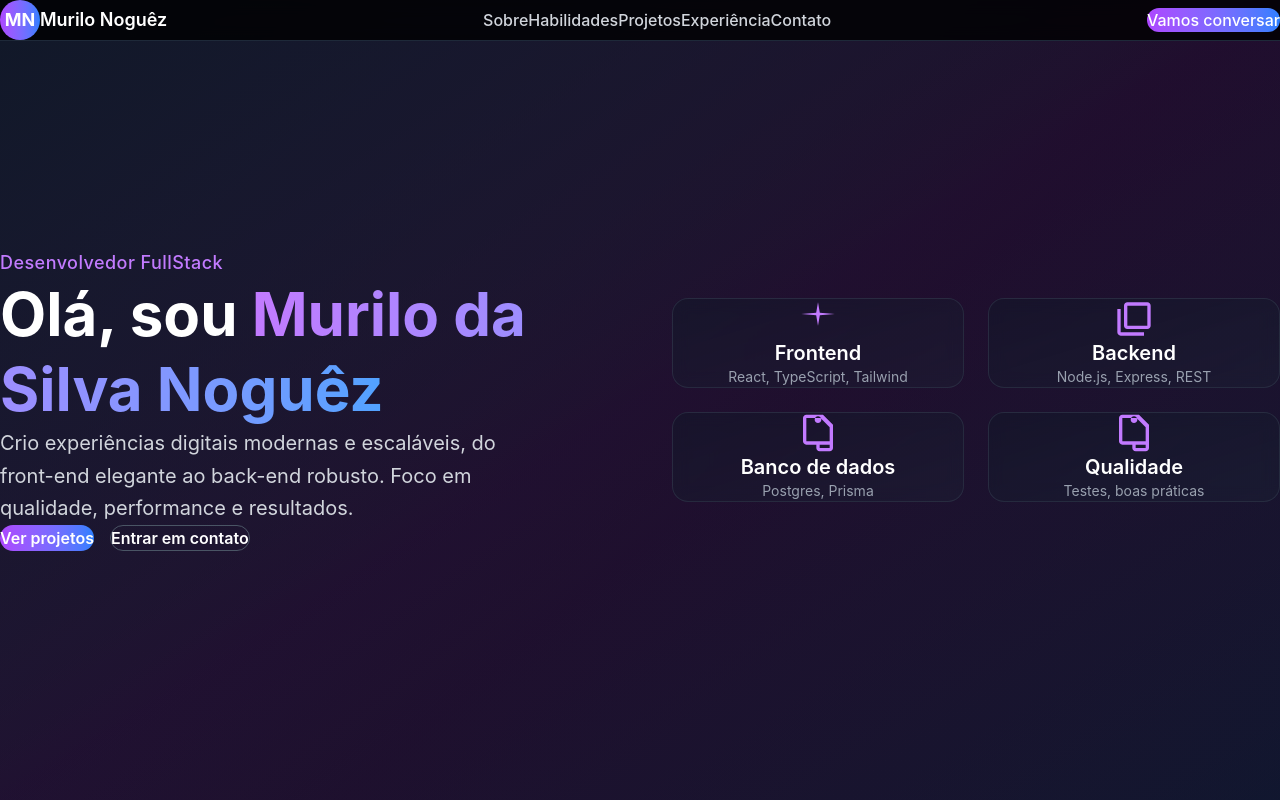
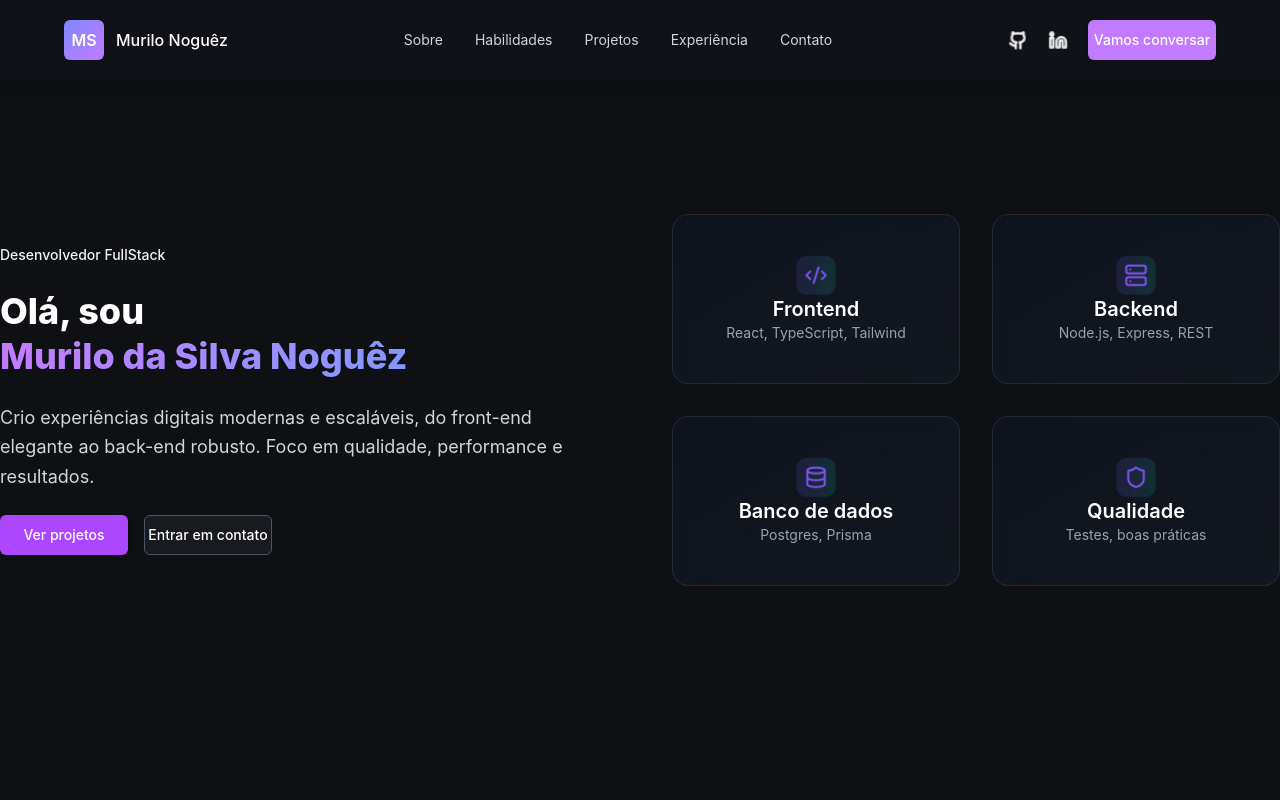
Before and after one commit to MuriloNoguez/Portifolio, a React (Vite) app: page / in a window 1280 px wide. Shown: the top 800 px of the page. Built offline with nearby package versions, Linux system fonts and the light colour scheme.

Commit message:
style: ajustes visuais no Hero (botoes, espacamentos, cards e chip)

```diff
--- a/src/App.tsx
+++ b/src/App.tsx
@@ -4,13 +4,13 @@ import About from './components/About';
 
 function App() {
   return (
-    <div className="min-h-screen bg-gradient-to-br from-gray-900 via-purple-900/10 to-blue-900/10">
+    <>
       <Header />
       <main className="w-full">
         <Hero />
         <About />
       </main>
-    </div>
+    </>
   );
 }
 
--- a/src/components/Header.tsx
+++ b/src/components/Header.tsx
@@ -1,60 +1,35 @@
-import React from 'react';
+const Header = () => {
+    return (
+        <header className="h-20 fixed w-full bg-[#111218] flex items-center justify-center px-2 md:px-4 z-50 shadow-lg">
+            <div className="flex items-center justify-between w-full max-w-6xl">
+                {/* Avatar e Nome */}
+                <div className="flex items-center gap-2 md:gap-3">
+                    <div className="w-10 h-10 rounded-md bg-gradient-to-br from-indigo-400 to-purple-400 text-white flex items-center justify-center font-semibold text-base">MS</div>
+                    <span className="text-white font-medium text-base">Murilo Noguêz</span>
+                </div>
 
-interface HeaderProps {}
+                {/* Navegação */}
+                <nav className="flex gap-5 md:gap-8">
+                    <a href="#sobre" className="text-gray-300 hover:text-purple-400 text-sm font-normal transition-colors">Sobre</a>
+                    <a href="#habilidades" className="text-gray-300 hover:text-purple-400 text-sm font-normal transition-colors">Habilidades</a>
+                    <a href="#projetos" className="text-gray-300 hover:text-purple-400 text-sm font-normal transition-colors">Projetos</a>
+                    <a href="#experiencia" className="text-gray-300 hover:text-purple-400 text-sm font-normal transition-colors">Experiência</a>
+                    <a href="#contato" className="text-gray-300 hover:text-purple-400 text-sm font-normal transition-colors">Contato</a>
+                </nav>
 
-const Header: React.FC<HeaderProps> = () => {
-  const menuItems = [
-    { label: 'Sobre', href: '#sobre' },
-    { label: 'Habilidades', href: '#habilidades' },
-    { label: 'Projetos', href: '#projetos' },
-    { label: 'Experiência', href: '#experiencia' },
-    { label: 'Contato', href: '#contato' }
-  ];
-
-  return (
-    <header className="fixed top-0 left-0 right-0 z-50 bg-black/80 backdrop-blur-sm border-b border-gray-800">
-      <nav className="max-w-7xl mx-auto px-6 sm:px-8 lg:px-12 py-4">
-        <div className="flex items-center justify-between">
-          {/* Logo */}
-          <div className="flex items-center space-x-3">
-            <div className="w-10 h-10 bg-gradient-to-r from-purple-500 to-blue-500 rounded-full flex items-center justify-center">
-              <span className="text-white font-bold text-lg">MN</span>
+                {/* Contatos */}
+                <div className="flex items-center gap-3 md:gap-5">
+                    <a href="https://github.com/" target="_blank" rel="noopener noreferrer" className="flex items-center cursor-pointer text-gray-300 hover:text-purple-400 transition-colors" title="Github">
+                        <img src="/Github.png" alt="Github" className="h-[20px]" />
+                    </a>
+                    <a href="https://linkedin.com/" target="_blank" rel="noopener noreferrer" className="flex items-center cursor-pointer text-gray-300 hover:text-purple-400 transition-colors" title="Linkedin">
+                        <img src="/Linkdin.png" alt="Linkedin" className="h-[20px]" />
+                    </a>
+                    <button className="bg-purple-400 hover:bg-indigo-400 text-white rounded-md h-10 w-32 text-sm font-medium transition-colors shadow-md">Vamos conversar</button>
+                </div>
             </div>
-            <span className="text-white font-semibold text-lg">
-              Murilo Noguêz
-            </span>
-          </div>
-
-          {/* Desktop Menu */}
-          <div className="hidden md:flex items-center space-x-8">
-            {menuItems.map((item) => (
-              <a
-                key={item.label}
-                href={item.href}
-                className="text-gray-300 hover:text-white transition-colors duration-200 font-medium"
-              >
-                {item.label}
-              </a>
-            ))}
-          </div>
-
-          {/* CTA Button */}
-          <div className="hidden md:block">
-            <button className="bg-gradient-to-r from-purple-500 to-blue-500 text-white px-6 py-2 rounded-full font-medium hover:from-purple-600 hover:to-blue-600 transition-all duration-200 transform hover:scale-105">
-              Vamos conversar
-            </button>
-          </div>
-
-          {/* Mobile Menu Button */}
-          <button className="md:hidden text-white">
-            <svg className="w-6 h-6" fill="none" stroke="currentColor" viewBox="0 0 24 24">
-              <path strokeLinecap="round" strokeLinejoin="round" strokeWidth={2} d="M4 6h16M4 12h16M4 18h16" />
-            </svg>
-          </button>
-        </div>
-      </nav>
-    </header>
-  );
+        </header>
+    );
 };
 
 export default Header;
--- a/src/components/Hero.tsx
+++ b/src/components/Hero.tsx
@@ -7,9 +7,9 @@ interface SpecialtyCardProps {
 }
 
 const SpecialtyCard: React.FC<SpecialtyCardProps> = ({ icon, title, technologies }) => (
-  <div className="bg-gradient-to-br from-gray-900/50 to-gray-800/30 backdrop-blur-sm border border-gray-700/50 rounded-2xl p-4 sm:p-6 hover:border-purple-500/50 transition-all duration-300 transform hover:scale-105 h-full">
+  <div className="bg-gradient-to-br from-gray-900/50 to-gray-800/30 backdrop-blur-sm border border-gray-700/50 rounded-2xl p-4 sm:p-6 hover:border-purple-500/50 transition-all duration-300 transform hover:scale-105 h-[120px] sm:h-[150px] lg:h-[170px]">
     <div className="flex flex-col items-center text-center space-y-3 sm:space-y-4 h-full justify-center">
-      <div className="text-3xl sm:text-4xl text-purple-400">
+      <div className="flex items-center justify-center">
         {icon}
       </div>
       <h3 className="text-lg sm:text-xl font-semibold text-white">{title}</h3>
@@ -18,81 +18,61 @@ const SpecialtyCard: React.FC<SpecialtyCardProps> = ({ icon, title, technologies
   </div>
 );
 
-const Hero: React.FC = () => {
+
 const specialties = [
   {
-      icon: (
-        <svg viewBox="0 0 24 24" fill="currentColor" className="w-10 h-10">
-          <path d="M12 2L13.09 8.26L22 9L13.09 9.74L12 16L10.91 9.74L2 9L10.91 8.26L12 2Z" />
-        </svg>
-      ),
+    icon: <img src="/Front.png" alt="Frontend" className="w-10 h-10" />,
     title: 'Frontend',
     technologies: 'React, TypeScript, Tailwind'
   },
   {
-      icon: (
-        <svg viewBox="0 0 24 24" fill="currentColor" className="w-10 h-10">
-          <path d="M4 6H2V20C2 21.1 2.9 22 4 22H18V20H4V6ZM20 2H8C6.9 2 6 2.9 6 4V16C6 17.1 6.9 18 8 18H20C21.1 18 22 17.1 22 16V4C22 2.9 21.1 2 20 2ZM20 16H8V4H20V16Z" />
-        </svg>
-      ),
+    icon: <img src="/Back.png" alt="Backend" className="w-10 h-10" />,
     title: 'Backend',
     technologies: 'Node.js, Express, REST'
   },
   {
-      icon: (
-        <svg viewBox="0 0 24 24" fill="currentColor" className="w-10 h-10">
-          <path d="M12 2C13.1 2 14 2.9 14 4C14 5.1 13.1 6 12 6C10.9 6 10 5.1 10 4C10 2.9 10.9 2 12 2ZM21 9V7L15 1H5C3.9 1 3 1.9 3 3V17C3 18.1 3.9 19 5 19H11V21C11 22.1 11.9 23 13 23H19C20.1 23 21 22.1 21 21V9ZM19 21H13V19H19V21ZM5 17V3H13.5L19 8.5V17H5Z" />
-        </svg>
-      ),
+    icon: <img src="/BA.png" alt="Banco de dados" className="w-10 h-10" />,
     title: 'Banco de dados',
     technologies: 'Postgres, Prisma'
   },
   {
-      icon: (
-        <svg viewBox="0 0 24 24" fill="currentColor" className="w-10 h-10">
-          <path d="M12 2C13.1 2 14 2.9 14 4C14 5.1 13.1 6 12 6C10.9 6 10 5.1 10 4C10 2.9 10.9 2 12 2ZM21 9V7L15 1H5C3.9 1 3 1.9 3 3V17C3 18.1 3.9 19 5 19H11V21C11 22.1 11.9 23 13 23H19C20.1 23 21 22.1 21 21V9ZM19 21H13V19H19V21ZM5 17V3H13.5L19 8.5V17H5Z" />
-        </svg>
-      ),
+    icon: <img src="/QA.png" alt="Qualidade" className="w-10 h-10" />,
     title: 'Qualidade',
     technologies: 'Testes, boas práticas'
   }
 ];
 
+const Hero: React.FC = () => {
   return (
-    <section className="min-h-screen flex items-center justify-center px-6 sm:px-8 lg:px-12 py-20 bg-gradient-to-br from-gray-900 via-purple-900/20 to-blue-900/20">
+    <section className="min-h-screen flex items-center justify-center px-4 sm:px-8 lg:px-12 py-12 bg-[#0e1014]">
       <div className="max-w-7xl mx-auto w-full">
-        <div className="grid lg:grid-cols-2 gap-12 xl:gap-16 items-center">
-          {/* Left Content */}
-          <div className="space-y-8">
-            <div className="space-y-4">
-              <p className="text-purple-400 font-medium text-lg tracking-wide">
+        <div className="grid lg:grid-cols-2 gap-8 xl:gap-16 items-center">
+          {/* Coluna Esquerda */}
+          <div className="flex flex-col gap-6">
+            <span className="inline-block text-gray-100 text-sm px-5 py-2 rounded-full font-medium w-fit">
               Desenvolvedor FullStack
-              </p>
-              <h1 className="text-5xl lg:text-6xl font-bold text-white leading-tight">
-                Olá, sou{' '}
-                <span className="bg-gradient-to-r from-purple-400 to-blue-400 bg-clip-text text-transparent">
+            </span>
+            <h1 className="text-3xl md:text-4xl font-extrabold text-white leading-tight">
+              Olá, sou <br />
+              <span className="text-transparent bg-clip-text bg-gradient-to-r from-purple-400 to-blue-400 block">
                 Murilo da Silva Noguêz
               </span>
             </h1>
-              <p className="text-xl text-gray-300 leading-relaxed max-w-lg">
-                Crio experiências digitais modernas e escaláveis, do front-end elegante ao
-                back-end robusto. Foco em qualidade, performance e resultados.
+            <p className="text-base md:text-lg text-gray-300 leading-relaxed max-w-2xl">
+              Crio experiências digitais modernas e escaláveis, do front-end elegante ao back-end robusto. Foco em qualidade, performance e resultados.
             </p>
-            </div>
-
-            {/* Action Buttons */}
-            <div className="flex flex-col sm:flex-row gap-4 justify-start">
-              <button className="bg-gradient-to-r from-purple-500 to-blue-500 text-white px-8 py-4 rounded-full font-semibold hover:from-purple-600 hover:to-blue-600 transition-all duration-200 transform hover:scale-105 text-center">
+            <div className="flex flex-col sm:flex-row gap-4 mt-2">
+              <button className="bg-purple-500 hover:bg-indigo-400 text-white rounded-md h-10 w-32 text-sm font-medium transition-colors shadow-md">
                 Ver projetos
               </button>
-              <button className="border border-gray-600 text-white px-8 py-4 rounded-full font-semibold hover:border-purple-500 hover:text-purple-400 transition-all duration-200 text-center">
+              <button className="bg-[#181a20] border border-gray-600 text-white rounded-md h-10 w-32 text-sm font-medium hover:border-purple-500 hover:text-purple-400 transition-colors">
                 Entrar em contato
               </button>
             </div>
           </div>
 
-          {/* Right Content - Specialty Cards */}
-          <div className="grid grid-cols-2 gap-4 sm:gap-6 lg:gap-6">
+          {/* Coluna Direita */}
+          <div className="grid grid-cols-2 gap-5 sm:gap-7 lg:gap-8">
             {specialties.map((specialty, index) => (
               <SpecialtyCard
                 key={index}
```
Also changed, not shown: public/Github.png (renamed from public/Frame.png). Lines whose indentation alone changed are shown as unchanged.
